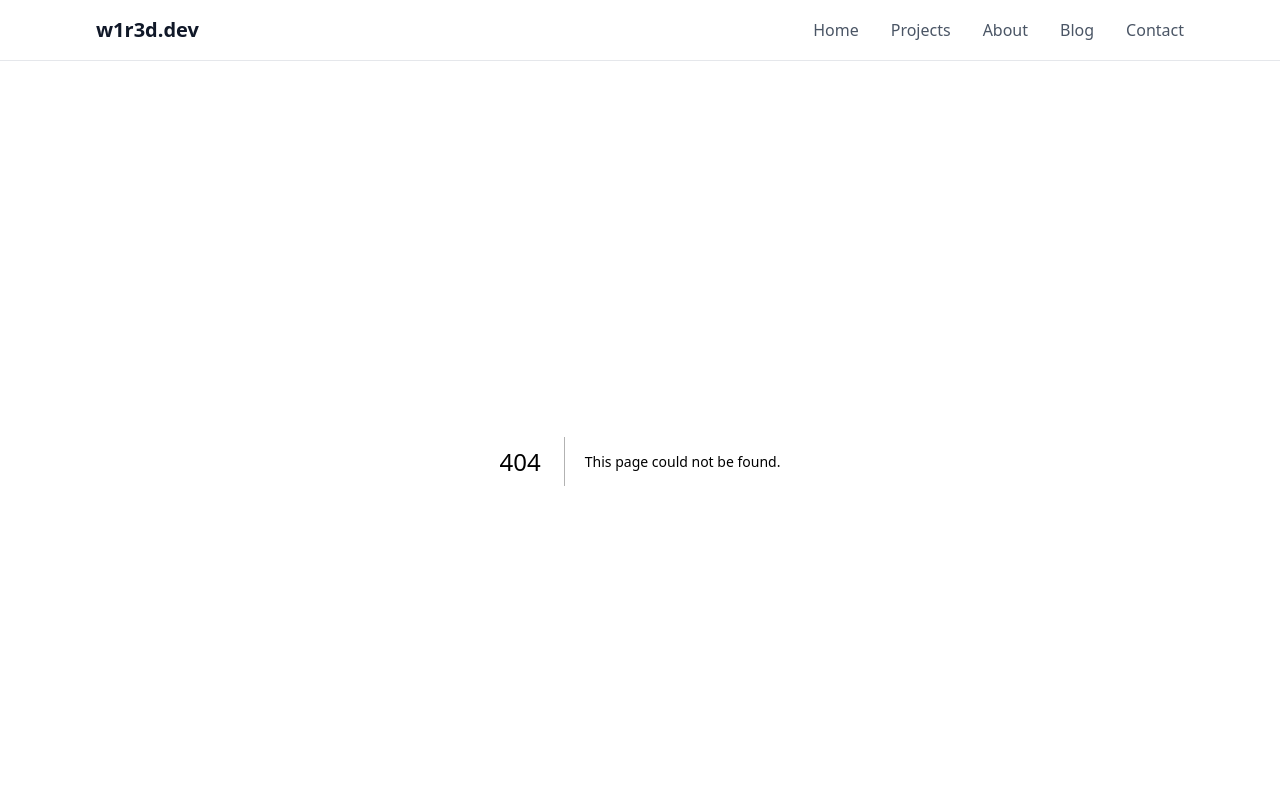
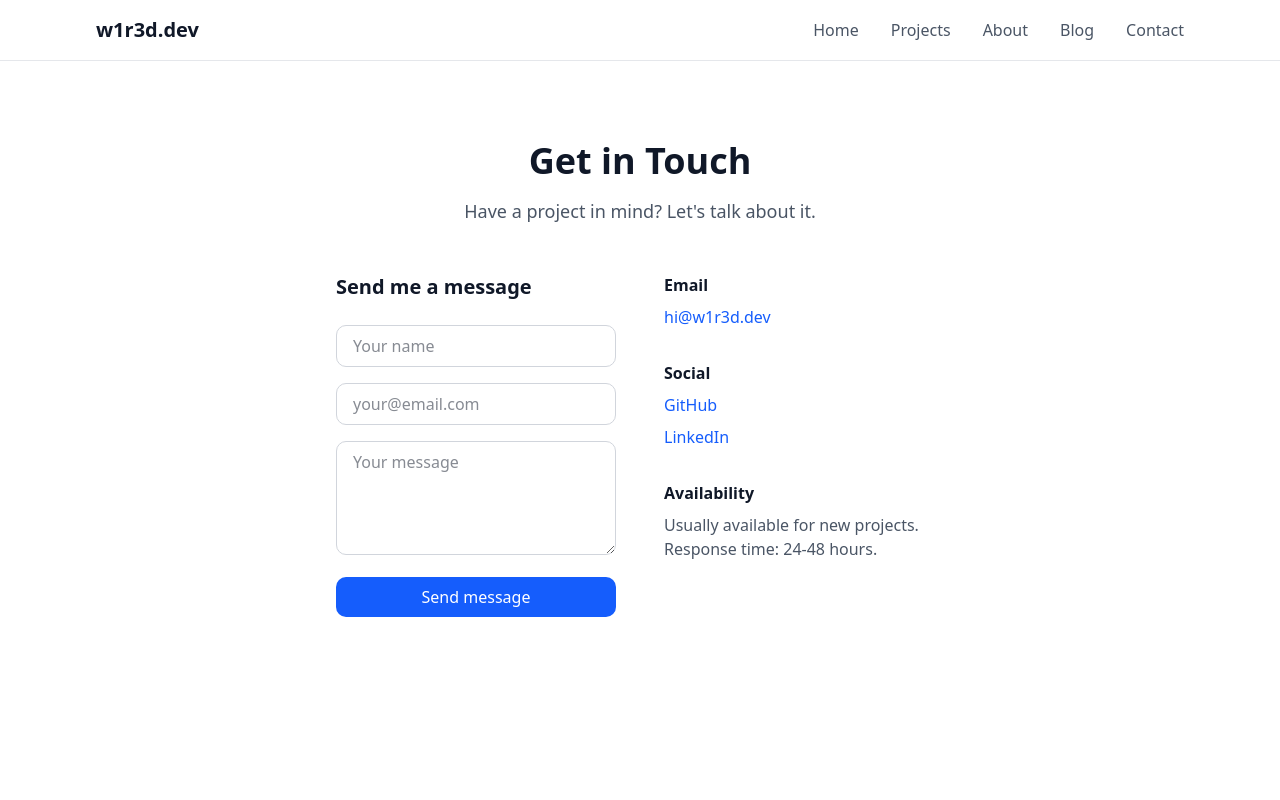
Before and after one commit to w1r3dh4ck3r/w1r3d.dev, a Next.js app: page /contact in a window 1280 px wide. Before the commit this address had no page. Shown: the top 800 px of the page. Built offline with nearby package versions, Linux system fonts and the light colour scheme.

Commit message:
feat: Add contact page with email form and social links

```diff
--- /dev/null
+++ b/src/app/contact/page.tsx
@@ -0,0 +1,77 @@
+import { Metadata } from 'next';
+import ContactForm from '@/components/ContactForm';
+import Link from 'next/link';
+
+export const metadata: Metadata = {
+  title: 'Contact — w1r3d.dev',
+  description: 'Get in touch with me.',
+};
+
+export default function ContactPage() {
+  return (
+    <div className="mx-auto max-w-2xl px-4 py-20 sm:px-6 lg:px-8">
+      <div className="text-center mb-12">
+        <h1 className="text-4xl font-bold text-gray-900">Get in Touch</h1>
+        <p className="mt-4 text-lg text-gray-600">
+          Have a project in mind? Let's talk about it.
+        </p>
+      </div>
+
+      <div className="grid gap-12 md:grid-cols-2">
+        {/* Contact Form */}
+        <div>
+          <h2 className="text-xl font-bold text-gray-900 mb-6">Send me a message</h2>
+          <ContactForm />
+        </div>
+
+        {/* Contact Info */}
+        <div className="space-y-8">
+          <div>
+            <h3 className="font-semibold text-gray-900">Email</h3>
+            <p className="mt-2 text-gray-600">
+              <a
+                href="mailto:hi@w1r3d.dev"
+                className="text-blue-600 hover:text-blue-700"
+              >
+                hi@w1r3d.dev
+              </a>
+            </p>
+          </div>
+
+          <div>
+            <h3 className="font-semibold text-gray-900">Social</h3>
+            <ul className="mt-2 space-y-2">
+              <li>
+                <a
+                  href="https://github.com/w1r3dh4ck3r"
+                  target="_blank"
+                  rel="noopener noreferrer"
+                  className="text-blue-600 hover:text-blue-700"
+                >
+                  GitHub
+                </a>
+              </li>
+              <li>
+                <a
+                  href="https://linkedin.com/in/w1r3dh4ck3r"
+                  target="_blank"
+                  rel="noopener noreferrer"
+                  className="text-blue-600 hover:text-blue-700"
+                >
+                  LinkedIn
+                </a>
+              </li>
+            </ul>
+          </div>
+
+          <div>
+            <h3 className="font-semibold text-gray-900">Availability</h3>
+            <p className="mt-2 text-gray-600">
+              Usually available for new projects. Response time: 24-48 hours.
+            </p>
+          </div>
+        </div>
+      </div>
+    </div>
+  );
+}
```
